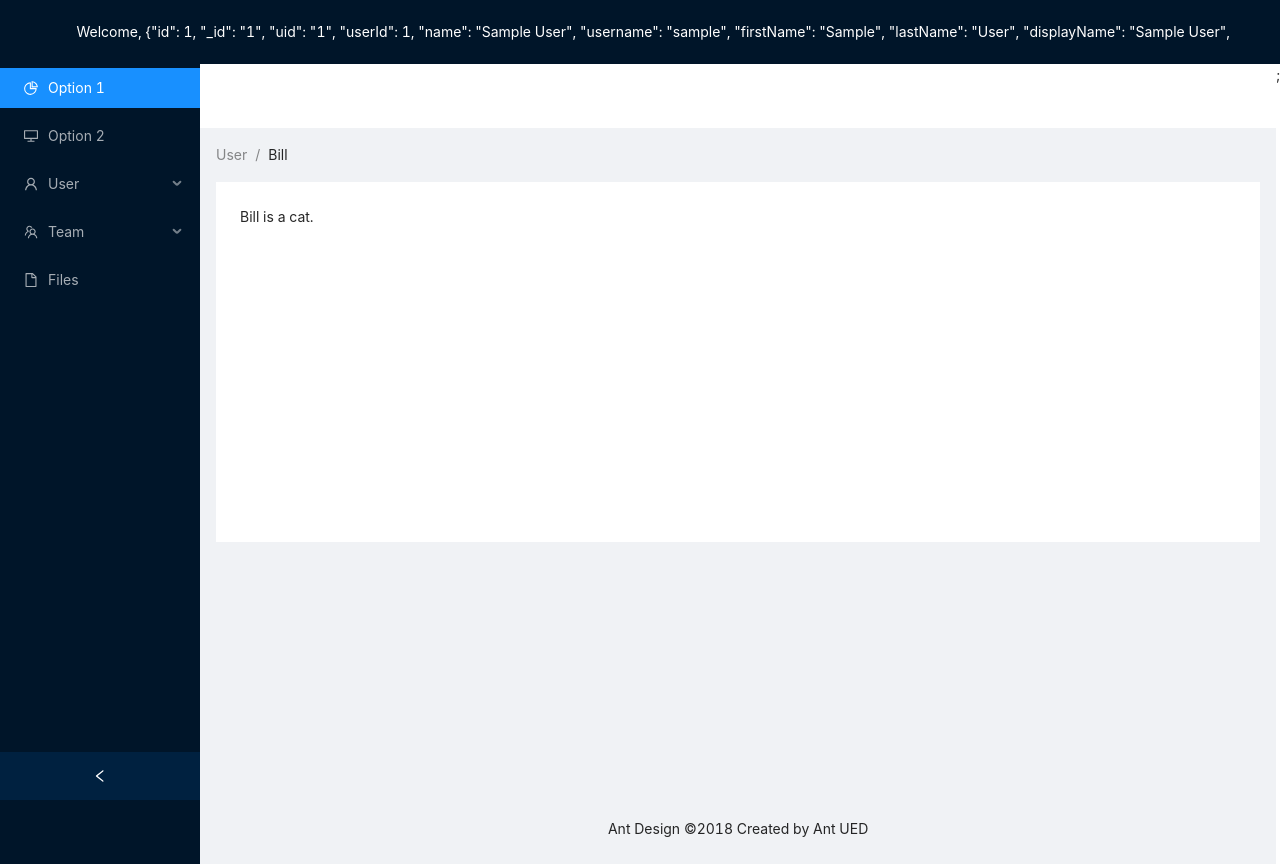
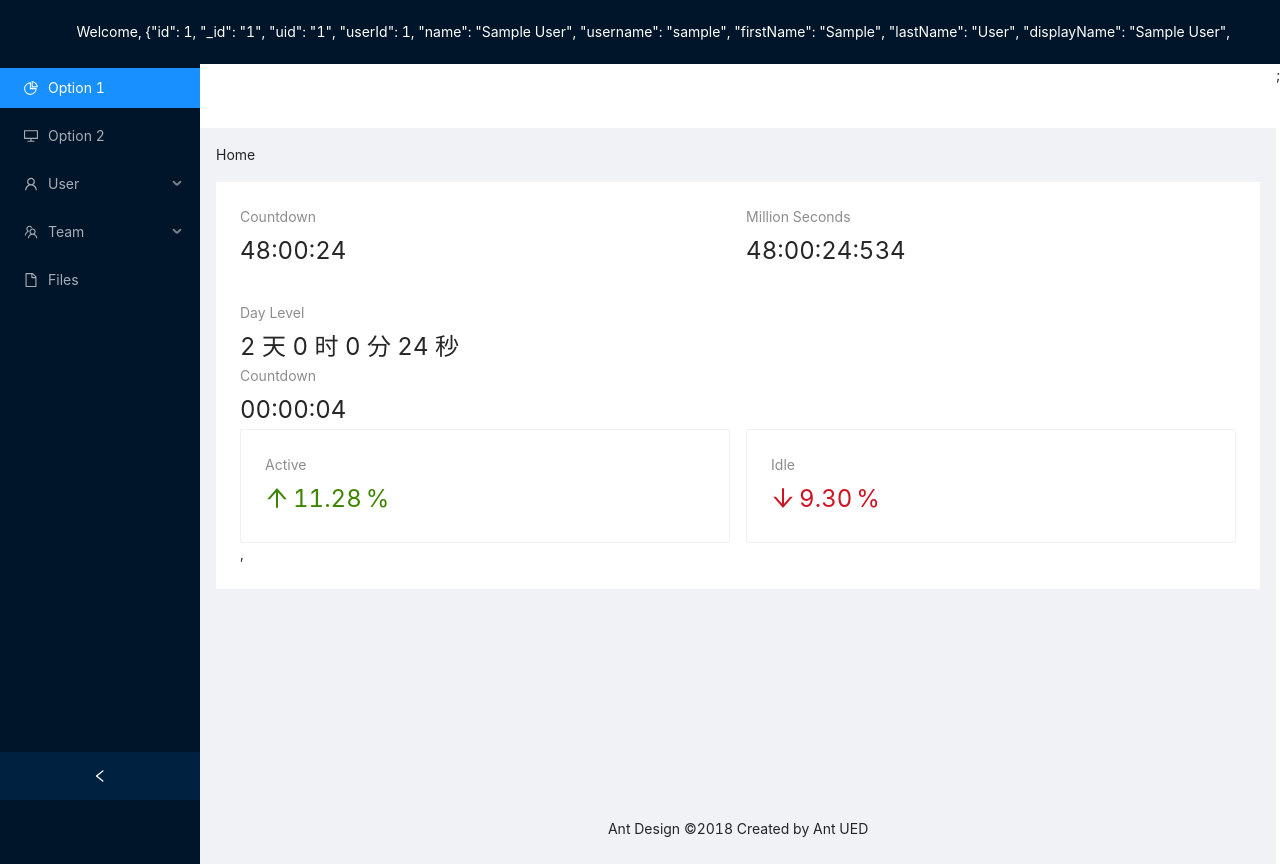
Before and after one commit to potanco/react-admin-dashboard-boilerplate, a React (Create React App) app: page / in a window 1280 px wide. Shown: the top 864 px of the page. Built offline with nearby package versions, Linux system fonts and the light colour scheme; sample sign-in values are in the browser's storage; grey boxes are pictures that could not be loaded.

Commit message:
adding some satistic placeholders

```diff
--- a/src/pages/Home.tsx
+++ b/src/pages/Home.tsx
@@ -1,31 +1,77 @@
-import { Layout, Menu, Breadcrumb } from 'antd';
+import { Layout, Statistic, Breadcrumb, Row, Col, Card } from 'antd';
+import Countdown from 'antd/lib/statistic/Countdown';
 import { useState } from 'react';
+import { ArrowUpOutlined, ArrowDownOutlined } from '@ant-design/icons';
 
 const { Header, Content, Footer, Sider } = Layout;
 
-const Home = () => {
+const Home = (): JSX.Element => {
+  const { Countdown } = Statistic;
+  const deadline = Date.now() + 1000 * 60 * 60 * 24 * 2 + 1000 * 30; // Moment is also OK
 
-  // state = {
-  //   collapsed: false,
-  // };
+  function onFinish() {
+    console.log('finished!');
+  }
 
-  // onCollapse = collapsed => {
-  //   console.log(collapsed);
-  //   this.setState({ collapsed });
-  // };
+  function onChange(val: any) {
+    if (4.95 * 1000 < val && val < 5 * 1000) {
+      console.log('changed!');
+    }
+  }
 
   return (
     <Layout style={{ minHeight: '100vh' }}>
-
       <Layout className="site-layout">
         <Header className="site-layout-background" style={{ padding: 0 }} />
         <Content style={{ margin: '0 16px' }}>
           <Breadcrumb style={{ margin: '16px 0' }}>
-            <Breadcrumb.Item>User</Breadcrumb.Item>
-            <Breadcrumb.Item>Bill</Breadcrumb.Item>
+            <Breadcrumb.Item>Home</Breadcrumb.Item>
+            <Breadcrumb.Item></Breadcrumb.Item>
           </Breadcrumb>
           <div className="site-layout-background" style={{ padding: 24, minHeight: 360 }}>
-            Bill is a cat.
+            <Row gutter={16}>
+              <Col span={12}>
+                <Countdown title="Countdown" value={deadline} onFinish={onFinish} />
+              </Col>
+              <Col span={12}>
+                <Countdown title="Million Seconds" value={deadline} format="HH:mm:ss:SSS" />
+              </Col>
+              <Col span={24} style={{ marginTop: 32 }}>
+                <Countdown title="Day Level" value={deadline} format="D 天 H 时 m 分 s 秒" />
+              </Col>
+              <Col span={12}>
+                <Countdown title="Countdown" value={Date.now() + 10 * 1000} onChange={onChange} />
+              </Col>
+            </Row>
+            <div className="site-statistic-demo-card">
+              <Row gutter={16}>
+                <Col span={12}>
+                  <Card>
+                    <Statistic
+                      title="Active"
+                      value={11.28}
+                      precision={2}
+                      valueStyle={{ color: '#3f8600' }}
+                      prefix={<ArrowUpOutlined />}
+                      suffix="%"
+                    />
+                  </Card>
+                </Col>
+                <Col span={12}>
+                  <Card>
+                    <Statistic
+                      title="Idle"
+                      value={9.3}
+                      precision={2}
+                      valueStyle={{ color: '#cf1322' }}
+                      prefix={<ArrowDownOutlined />}
+                      suffix="%"
+                    />
+                  </Card>
+                </Col>
+              </Row>
+            </div>
+            ,
           </div>
         </Content>
         <Footer style={{ textAlign: 'center' }}>Ant Design ©2018 Created by Ant UED</Footer>
```
